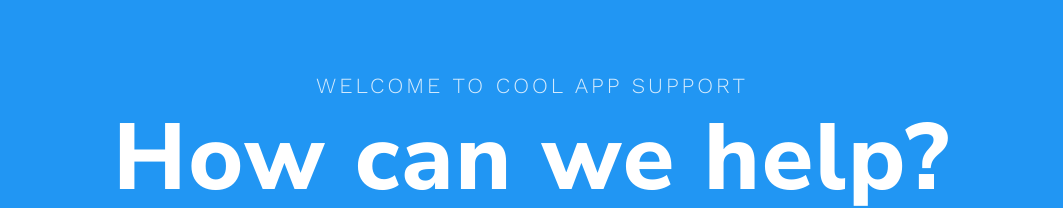
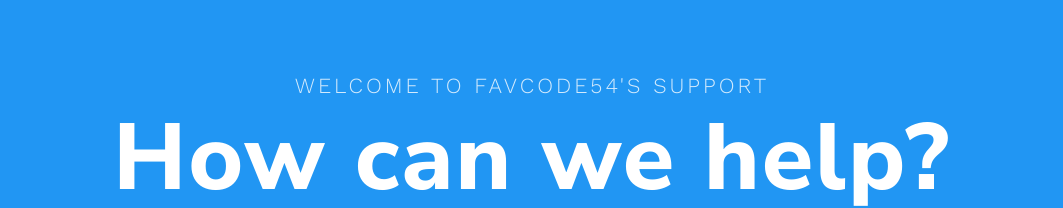
Before and after one commit to apexzy/FavCode-FAQ, a plain HTML site: page index.html in a window 1280 px wide. Shown: the part 131-339 px from the top of the page, without its empty margins (108-1171 px from the left). Drawn offline with nearby package versions, Linux system fonts and the light colour scheme.

Commit message:
Minor update

```diff
--- a/index.html
+++ b/index.html
@@ -49,7 +49,7 @@
 <section class="tm-margin-large-top">
     <div class="uk-container uk-text-center">
 
-        <p class="uk-margin-remove-bottom tm-overtitle uk-margin-top uk-text-uppercase letter-spacing-l">Welcome to cool app support</p>
+        <p class="uk-margin-remove-bottom tm-overtitle uk-margin-top uk-text-uppercase letter-spacing-l">Welcome to FavCode54's support</p>
         <h1 class="uk-margin-small-top uk-heading-hero">How can we help?</h1>
 
         <div class="uk-grid-medium uk-child-width-1-3@m uk-grid-small uk-grid-match tm-margin-large-top uk-text-center" data-uk-grid>
```
